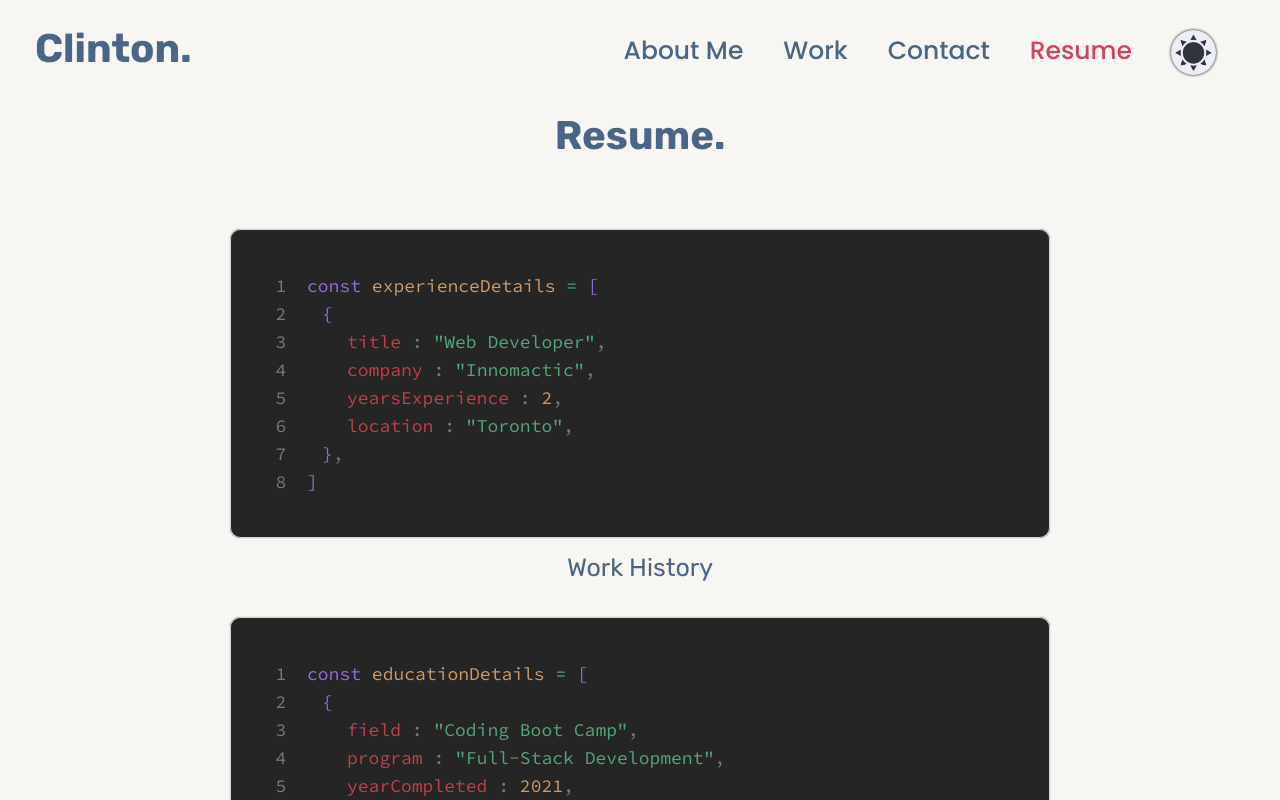
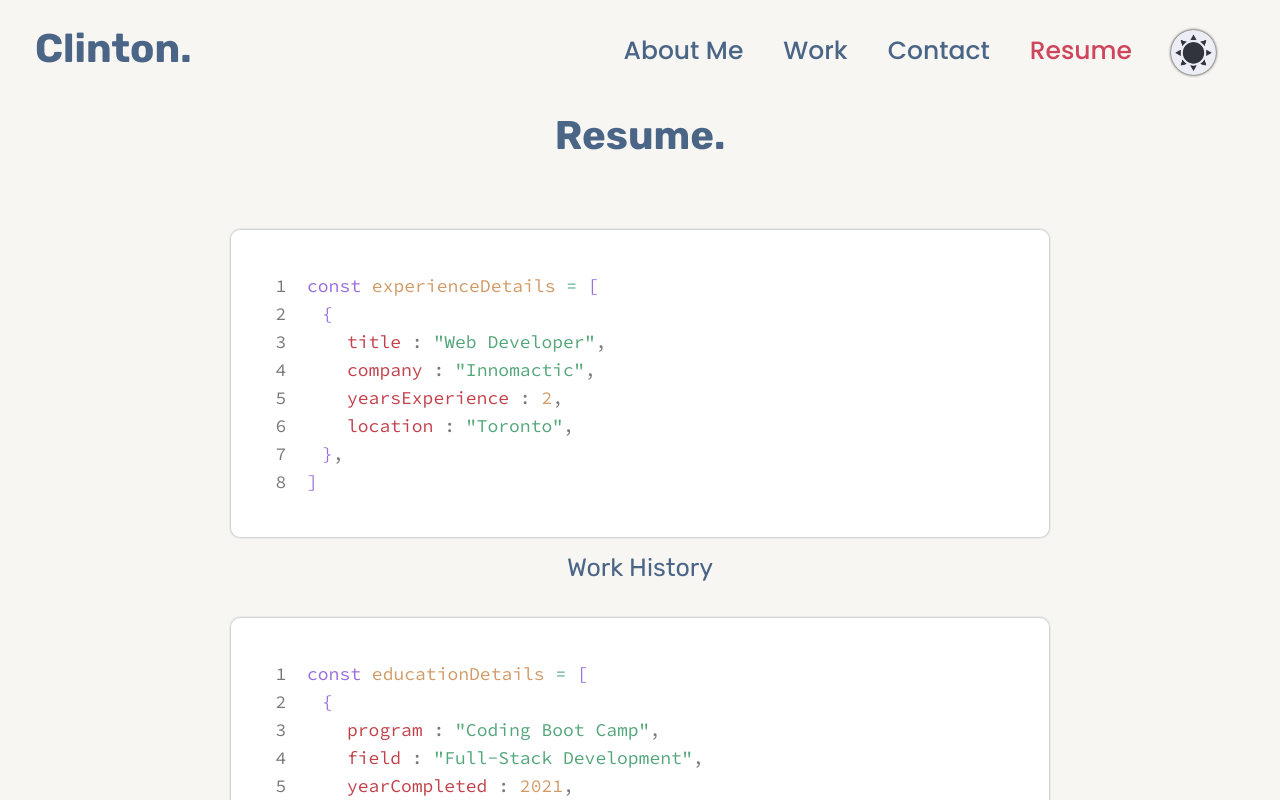
Before and after one commit to pravton/react-portfolio, a React (Create React App) app: page / in a window 1280 px wide. Both pictures are taken after a click on the element "Resume". Shown: the top 800 px of the page. Built offline with nearby package versions, Linux system fonts and the light colour scheme.

Commit message:
added css styling

```diff
--- a/src/components/Resume/index.js
+++ b/src/components/Resume/index.js
@@ -24,8 +24,8 @@ function Resume() {
           <div className="work-history">
           <p>1 <span className="sp-ml1"></span><span className="sp-purple">{`const`}</span> <span className="sp-orange">{`educationDetails`}</span> <span className="sp-teal">{` = `}</span> <span className="sp-purple">{`[`}</span></p>
           <p>2 <span className="sp-purple sp-ml2">{`{`}</span></p>
-          <p>3 <span className="sp-ml3"> <span className="sp-red">{`field`}</span> : <span className="sp-green">{`"Coding Boot Camp"`}</span>,</span></p>
-          <p>4 <span className="sp-ml3"> <span className="sp-red">{`program`}</span> : <span className="sp-green">{`"Full-Stack Development"`}</span>,</span></p>
+          <p>3 <span className="sp-ml3"> <span className="sp-red">{`program`}</span> : <span className="sp-green">{`"Coding Boot Camp"`}</span>,</span></p>
+          <p>4 <span className="sp-ml3"> <span className="sp-red">{`field`}</span> : <span className="sp-green">{`"Full-Stack Development"`}</span>,</span></p>
           <p>5 <span className="sp-ml3"> <span className="sp-red">{`yearCompleted`}</span> : <span className="sp-orange">2021</span>,</span></p>
           <p>6 <span className="sp-ml3"> <span className="sp-red">{`school`}</span> : <span className="sp-green">{`"University of Toronto"`}</span>,</span></p>
           <p>7 <span className="sp-ml2"> <span className="sp-purple">{`}`}</span>,</span></p>
--- a/src/index.css
+++ b/src/index.css
@@ -21,6 +21,7 @@ html {
   --box-shadow: rgba(0, 0, 0, 0.05) 0px 0px 0px 1px, rgb(209, 213, 219) 0px 0px 0px 1px inset;
   --button-color: #4B6587;
   --focus-box-shadow: rgba(37, 37, 37, 0.05) 0px 0px 0px 1px, rgb(248, 52, 101) 0px 0px 0px 1px inset;
+  --code-bg: #fff;
 }
 
 .dark-theme {
@@ -32,6 +33,7 @@ html {
   --box-shadow: rgb(121, 121, 121) 0px 0px 0px 1px, rgba(0, 0, 0, 0.05) 0px 0px 0px 1px inset;
   --button-color: #1a1f27;
   --focus-box-shadow: rgba(37, 37, 37, 0.05) 0px 0px 0px 1px, rgb(248, 52, 101) 0px 0px 0px 1px inset;
+  --code-bg: rgba(37, 37, 37);
 }
 
 body {
@@ -43,6 +45,7 @@ body {
   -moz-osx-font-smoothing: grayscale;
   min-height: 85vh;
   background-color: var(--background-color);
+  transition: all 0.5s ease-out;
   color: var(--primary-color);
 }
 
@@ -631,7 +634,7 @@ button {
 }
 
 .work-history {
-  background: rgb(37, 37, 37);
+  background: var(--code-bg);
   border-radius: 10px;
   box-shadow: var(--box-shadow);
   padding: 40px;
```
